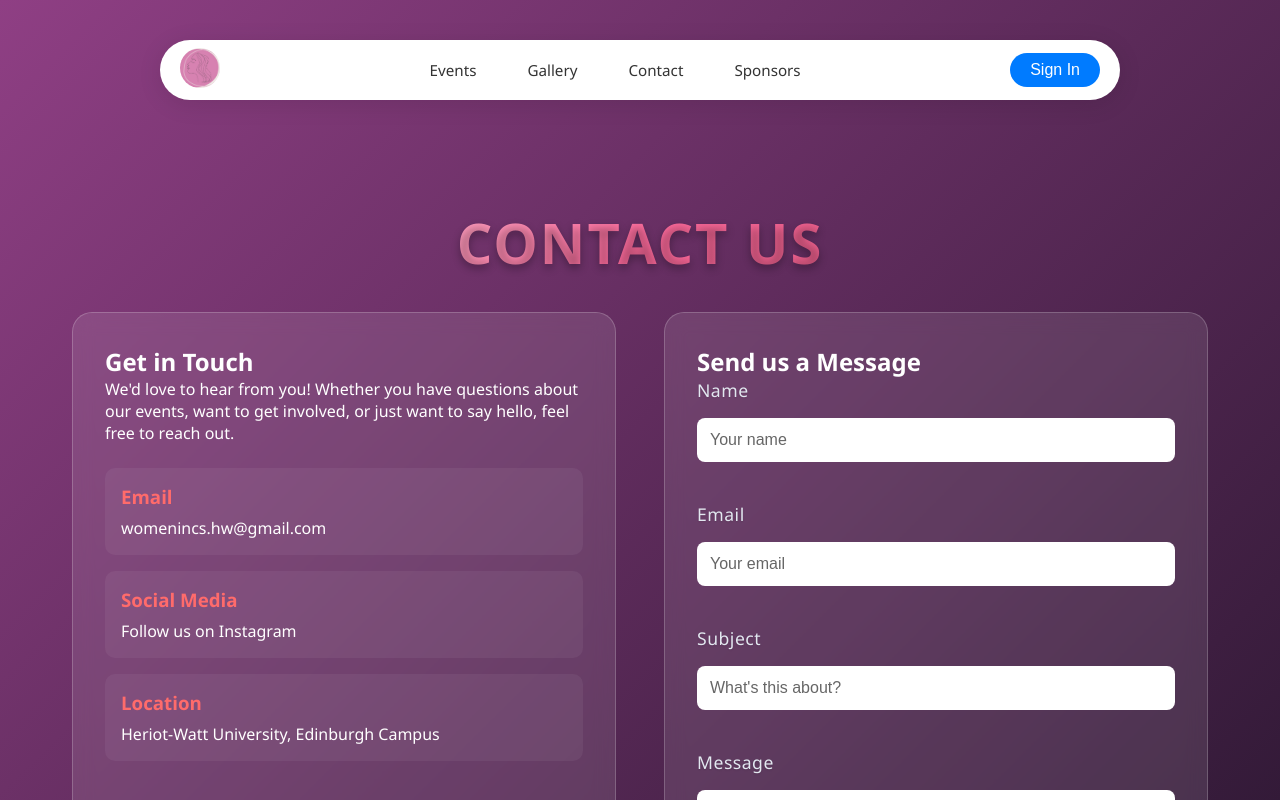
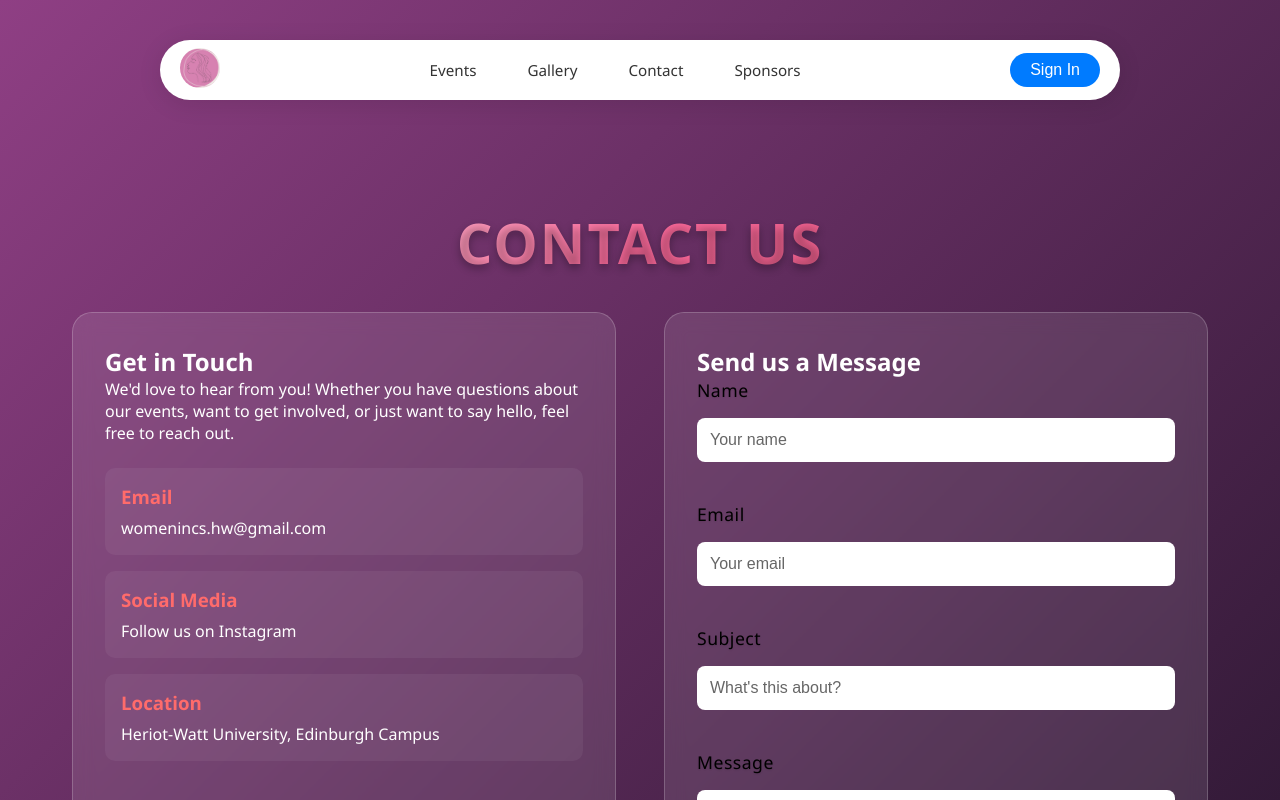
Before and after one commit to preciousOnuora/Women-cs-Web, a React (Create React App) app: page /contact in a window 1280 px wide. Shown: the top 800 px of the page. Built offline with nearby package versions, Linux system fonts and the light colour scheme.

Commit message:
Add Bowling event for October 16th, 2025

```diff
--- a/src/Admin.css
+++ b/src/Admin.css
@@ -53,7 +53,7 @@
 
 .form-group label {
   font-weight: 600;
-  color: #333;
+  color: #000 !important; /* Force black text for labels */
   margin-bottom: 0.5rem;
   font-size: 1.1rem;
 }
--- a/src/Admin.jsx
+++ b/src/Admin.jsx
@@ -31,7 +31,7 @@ const Admin = () => {
 
   const fetchEvents = async () => {
     try {
-      const baseUrl = process.env.NODE_ENV === 'production' ? '/api/events' : 'http://localhost:5001/api/events';
+      const baseUrl = process.env.NODE_ENV === 'production' ? '/api/events' : '/api/events';
       const response = await fetch(baseUrl);
       const result = await response.json();
 
@@ -58,7 +58,7 @@ const Admin = () => {
 
     try {
       const token = localStorage.getItem('token');
-      const baseUrl = process.env.NODE_ENV === 'production' ? '/api/events' : 'http://localhost:5001/api/events';
+      const baseUrl = process.env.NODE_ENV === 'production' ? '/api/events' : '/api/events';
       const adminUrl = baseUrl.replace('/api/events', '/api/events/admin');
 
       const response = await fetch(adminUrl, {
@@ -112,7 +112,7 @@ const Admin = () => {
     try {
       setLoading(true);
       const token = localStorage.getItem('token');
-      const baseUrl = process.env.NODE_ENV === 'production' ? '/api/events' : 'http://localhost:5001/api/events';
+      const baseUrl = process.env.NODE_ENV === 'production' ? '/api/events' : '/api/events';
       const deleteUrl = baseUrl.replace('/api/events', '/api/events/delete');
 
       const response = await fetch(deleteUrl, {
```
